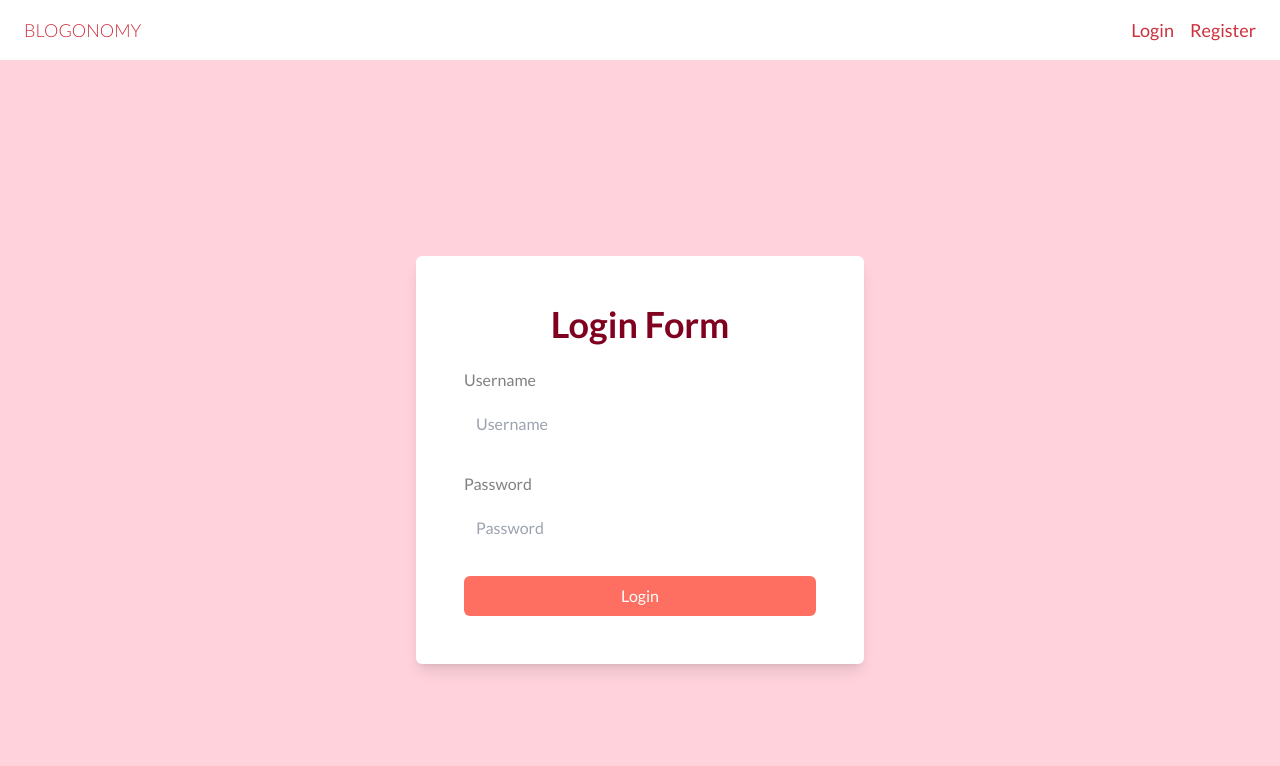
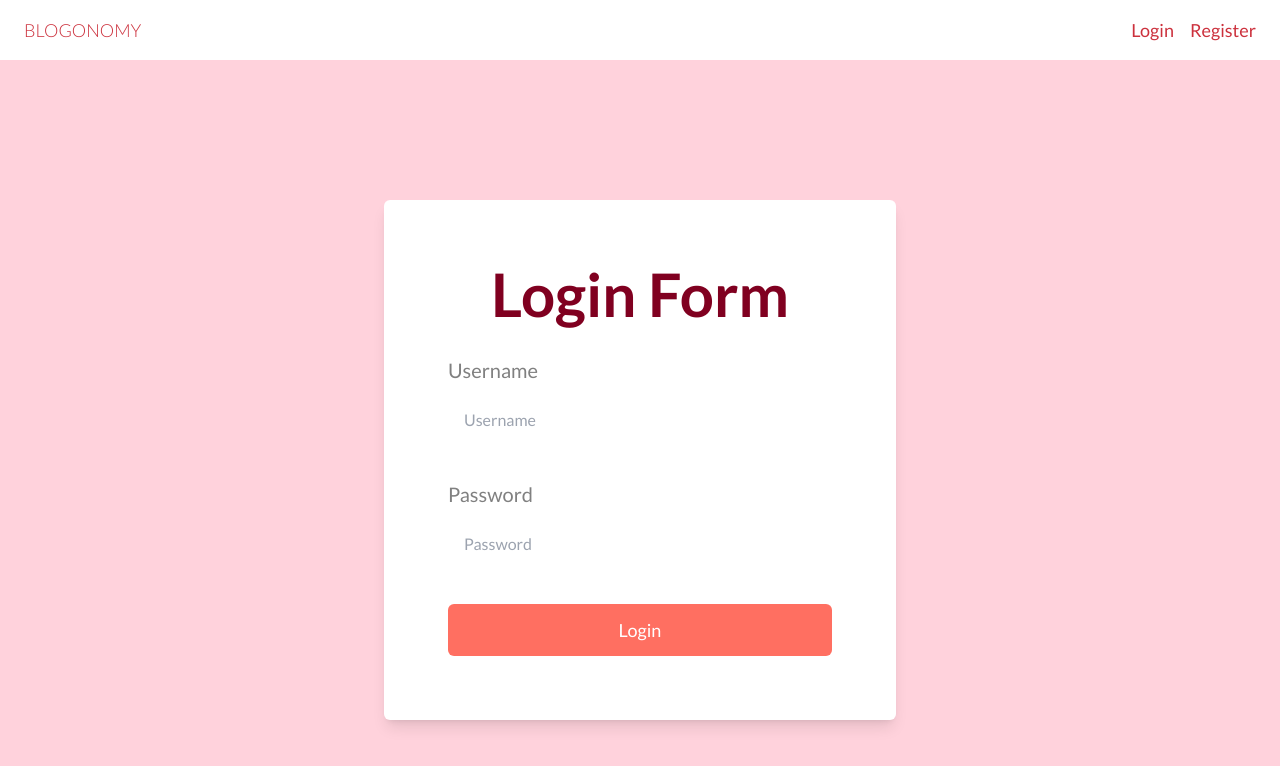
Before and after one commit to NKumar1612/blogonomy, a React (Vite) app in the folder frontend/: page /login in a window 1280 px wide. Shown: the top 766 px of the page. Built offline with nearby package versions, Linux system fonts and the light colour scheme; no server answers; a web font is replaced by a local one.

Commit message:
login page edit.

```diff
--- a/frontend/src/pages/LoginPage.jsx
+++ b/frontend/src/pages/LoginPage.jsx
@@ -35,17 +35,17 @@ export const LoginPage = () => {
   }
 
   return (
-    <main className="flex flex-col items-center justify-center min-h-screen p-4">
+    <main className="flex flex-col items-center justify-center min-h-screen p-6">
       <form
         onSubmit={login}
-        className="bg-soft-white p-10 sm:p-12 rounded-md shadow-lg w-full max-w-md space-y-6"
+        className="bg-soft-white p-12 sm:p-16 rounded-md shadow-lg w-full max-w-lg space-y-8"
       >
-        <h1 className="text-3xl md:text-4xl font-bold text-deep-burgundy mb-4 text-center">
+        <h1 className="text-4xl sm:text-5xl md:text-6xl font-bold text-deep-burgundy mb-6 text-center">
           Login Form
         </h1>
 
         <div className="flex flex-col w-full">
-          <label htmlFor="username" className="text-base text-neutral-gray mb-2">
+          <label htmlFor="username" className="text-lg sm:text-xl text-neutral-gray mb-2">
             Username
           </label>
           <input
@@ -54,12 +54,12 @@ export const LoginPage = () => {
             placeholder="Username"
             value={username}
             onChange={(ev) => setUsername(ev.target.value)}
-            className="bg-soft-white p-3 rounded-md focus:outline-none focus:ring-2 focus:ring-coral focus:border-transparent"
+            className="bg-soft-white p-4 rounded-md focus:outline-none focus:ring-2 focus:ring-coral focus:border-transparent"
           />
         </div>
 
         <div className="flex flex-col w-full">
-          <label htmlFor="password" className="text-base text-neutral-gray mb-2">
+          <label htmlFor="password" className="text-lg sm:text-xl text-neutral-gray mb-2">
             Password
           </label>
           <input
@@ -68,12 +68,12 @@ export const LoginPage = () => {
             placeholder="Password"
             value={password}
             onChange={(ev) => setPassword(ev.target.value)}
-            className="bg-soft-white p-3 rounded-md focus:outline-none focus:ring-2 focus:ring-coral focus:border-transparent"
+            className="bg-soft-white p-4 rounded-md focus:outline-none focus:ring-2 focus:ring-coral focus:border-transparent"
           />
         </div>
 
         {errorMessage && (
-          <div className="text-red-500 text-center mt-2">
+          <div className="text-red-500 text-center mt-4">
             <p>{errorMessage}</p>
           </div>
         )}
@@ -81,7 +81,7 @@ export const LoginPage = () => {
         <div className="flex justify-center">
           <button
             type="submit"
-            className="bg-coral text-soft-white py-2 px-8 rounded-md hover:bg-coral-light transition-colors duration-300 text-base w-full"
+            className="bg-coral text-soft-white py-3 px-10 rounded-md hover:bg-coral-light transition-colors duration-300 text-lg w-full"
           >
             Login
           </button>
```
